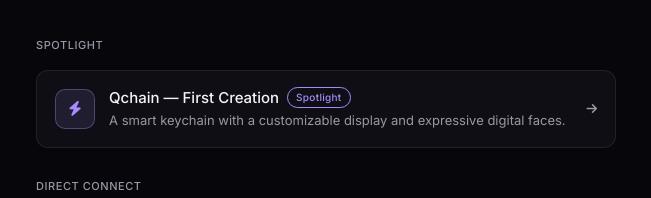
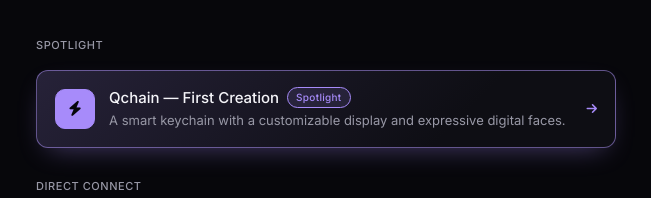
Before and after one commit to karimuq/reviotech, a plain HTML site: page links.html in a window 1280 px wide. Shown: the part 324-522 px from the top of the page, without its empty margins (314-965 px from the left). Drawn offline with Linux system fonts and the light colour scheme.

Commit message:
Style Spotlight card with violet accent gradient and glow

```diff
--- a/links.css
+++ b/links.css
@@ -196,6 +196,31 @@ a {
 .card:hover {
   border-color: var(--accent);
   transform: translateY(-2px);
+}
+
+.card-spotlight {
+  background: linear-gradient(135deg, color-mix(in srgb, var(--accent) 16%, var(--card-bg)), var(--card-bg) 72%);
+  border-color: color-mix(in srgb, var(--accent) 48%, var(--card-border));
+  box-shadow: 0 10px 28px -12px color-mix(in srgb, var(--accent) 45%, transparent);
+}
+
+.card-spotlight:hover {
+  border-color: var(--accent);
+  box-shadow: 0 14px 32px -10px color-mix(in srgb, var(--accent) 55%, transparent);
+}
+
+.card-spotlight .card-icon {
+  background: var(--accent);
+  border-color: var(--accent);
+  color: var(--accent-contrast);
+}
+
+.card-spotlight .tag-beta {
+  background: var(--accent-soft);
+}
+
+.card-spotlight .card-arrow {
+  color: var(--accent);
 }
 
 .card-icon {
```
